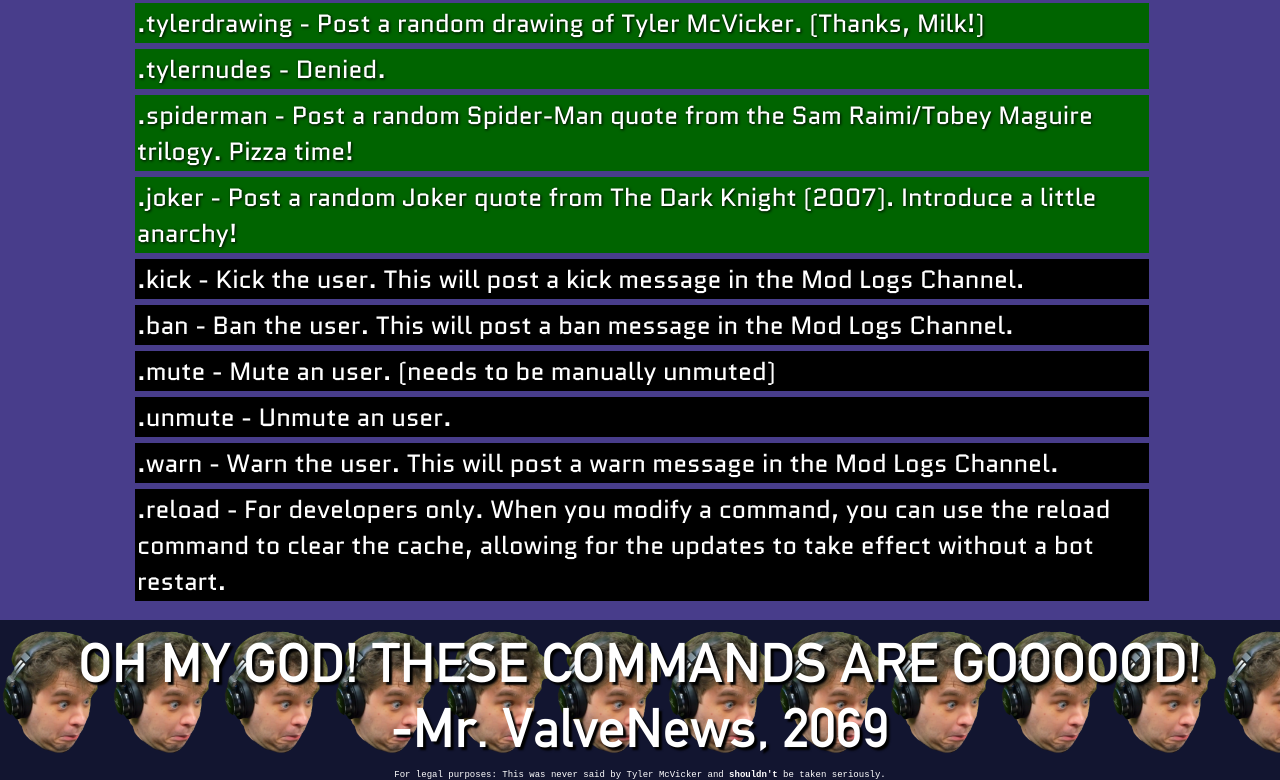
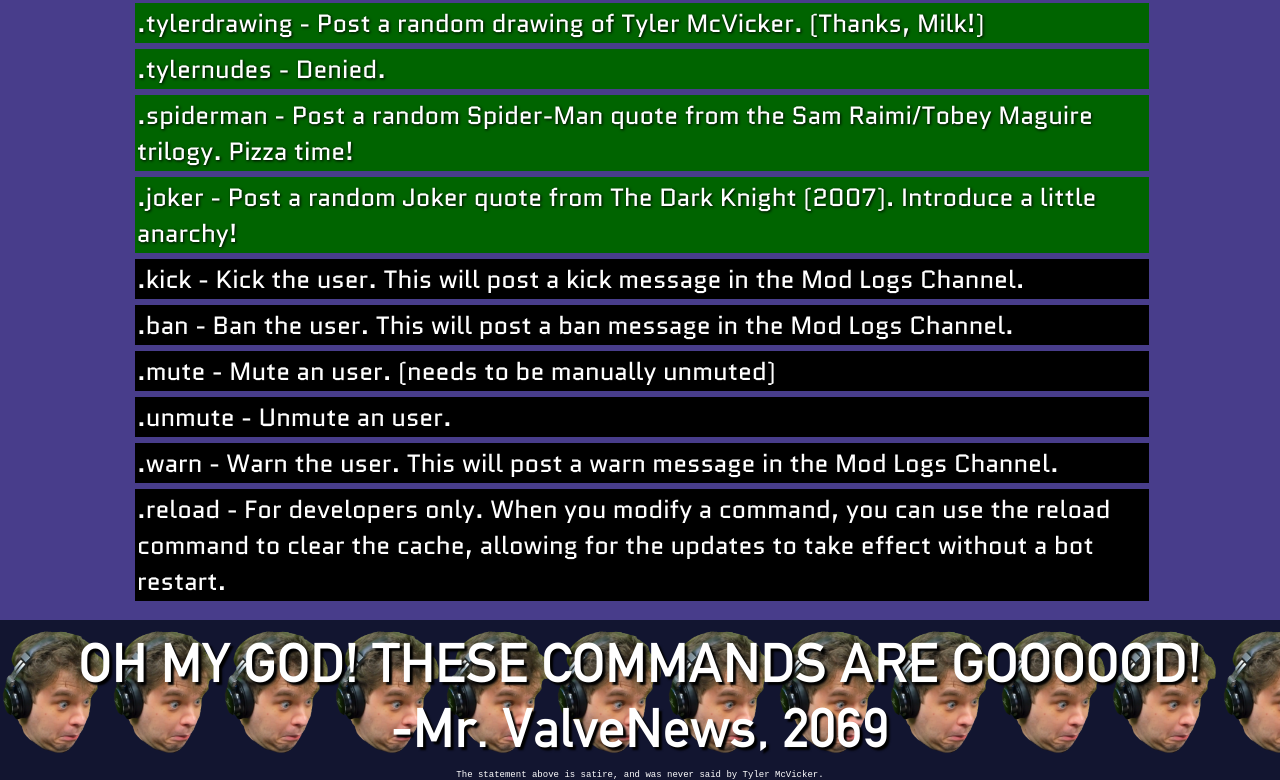
Before and after one commit to viaDragonz/VNN, a website: page webUI/index.html in a window 1280 px wide. Shown: the part 819-1599 px from the top of the page. Drawn offline with Linux system fonts and the light colour scheme.

Commit message:
Update index.html

```diff
--- a/webUI/index.html
+++ b/webUI/index.html
@@ -47,7 +47,7 @@
         </div>
         <div id="tyler">
             <p id="tylertext">OH MY GOD! THESE COMMANDS ARE GOOOOOD!<br>-Mr. ValveNews, 2069<br></p>
-            <pre style="font-size: 9px; text-align: center; color: white; margin: 10px;">For legal purposes: This was never said by Tyler McVicker and <b>shouldn't</b> be taken seriously.</pre>
+            <pre style="font-size: 9px; text-align: center; color: white; margin: 10px;">The statement above is satire, and was never said by Tyler McVicker.</pre>
         </div>
     </body>
 </html>
```
